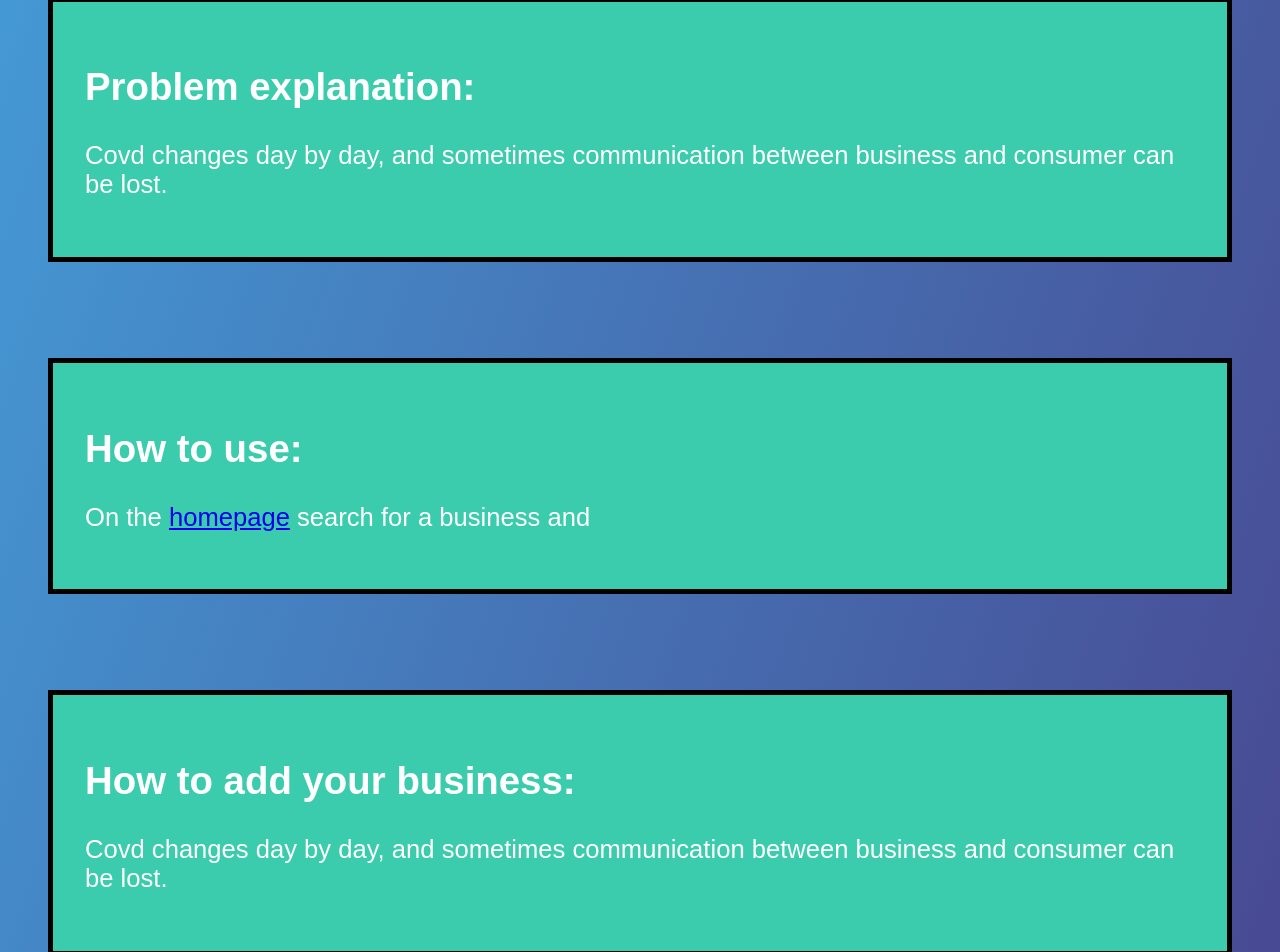
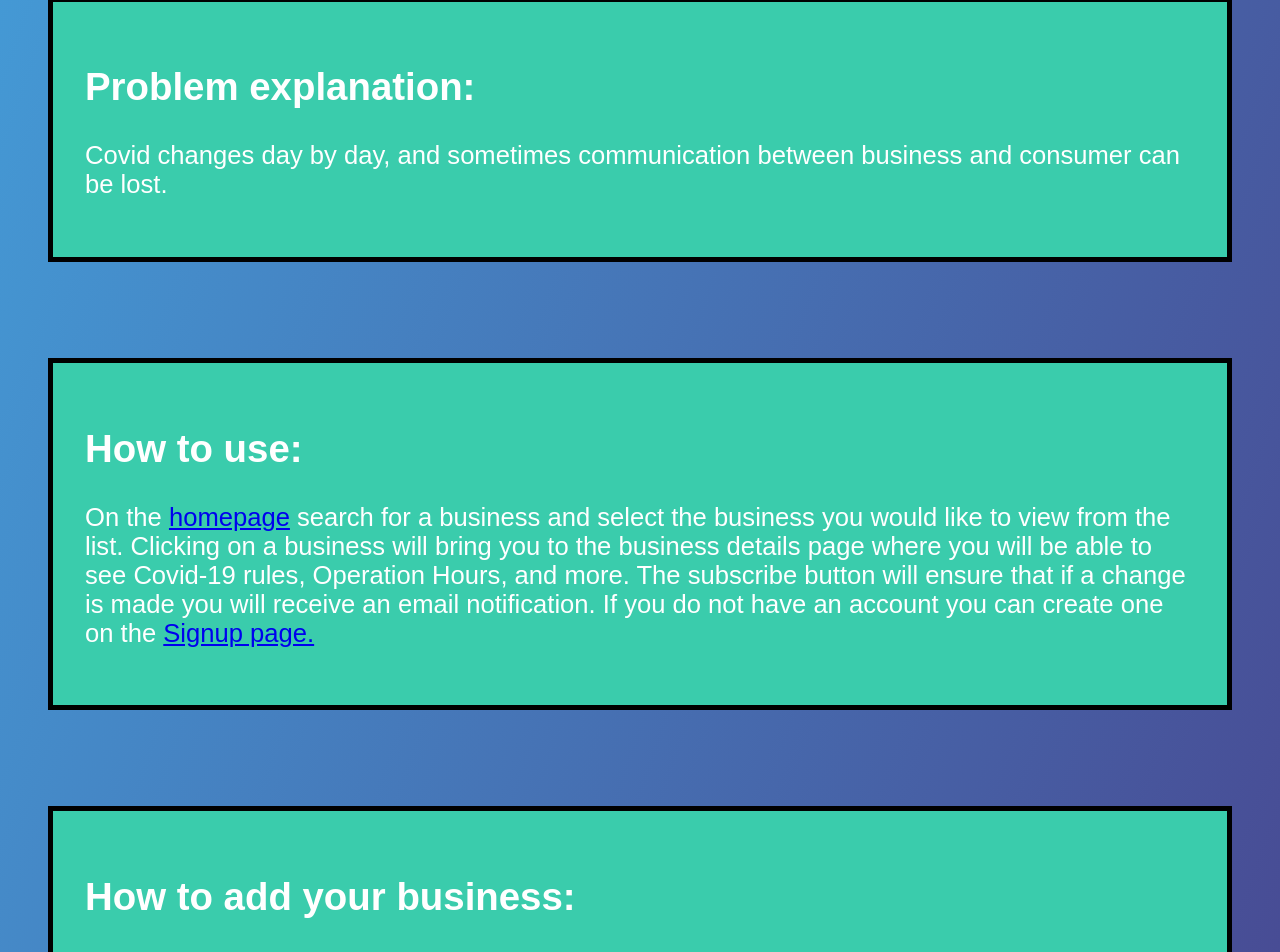
Before and after one commit to GoolsbyJulien/Hackathon2020UCM, a React (Create React App) app: page /help in a window 1280 px wide. Shown: the part 259-1211 px from the top of the page. Built offline with nearby package versions, Linux system fonts and the light colour scheme; the HTML template or start-up script is replaced by a standard one.

Commit message:
Help page placeholder text

```diff
--- a/src/pages/HelpPage/index.js
+++ b/src/pages/HelpPage/index.js
@@ -25,19 +25,19 @@ class HelpPage extends React.Component {
 
         <div className="helpBox">
           <h2> Problem explanation:</h2>
-          <p>Covd changes day by day, and sometimes communication between business and consumer can be lost.</p>
+          <p>Covid changes day by day, and sometimes communication between business and consumer can be lost.</p>
         </div>
 
         <div className="helpBox">
           <h2>How to use:</h2>
 
 
-        <p> On the <Link to="/">homepage</Link> search for a business and </p>
+          <p> On the <Link to="/">homepage</Link> search for a business and select the business you would like to view from the list. Clicking on a business will bring you to the business details page where you will be able to see Covid-19 rules, Operation Hours, and more. The subscribe button will ensure that if a change is made you will receive an email notification. If you do not have an account you can create one on the <Link to="/signup"> Signup page.</Link></p>
         </div>
 
         <div className="helpBox">
           <h2>How to add your business:</h2>
-          <p>Covd changes day by day, and sometimes communication between business and consumer can be lost.</p>
+          <p> To create a business go to the <Link to="/signup">Sign Up page</Link> enter an email and password and select I am a business. Once you submit you will be taken to the business sign up page where you can enter all your information which will be stored in the database and ready to be searched by users. </p>
         </div>
       </div>
     );
```
